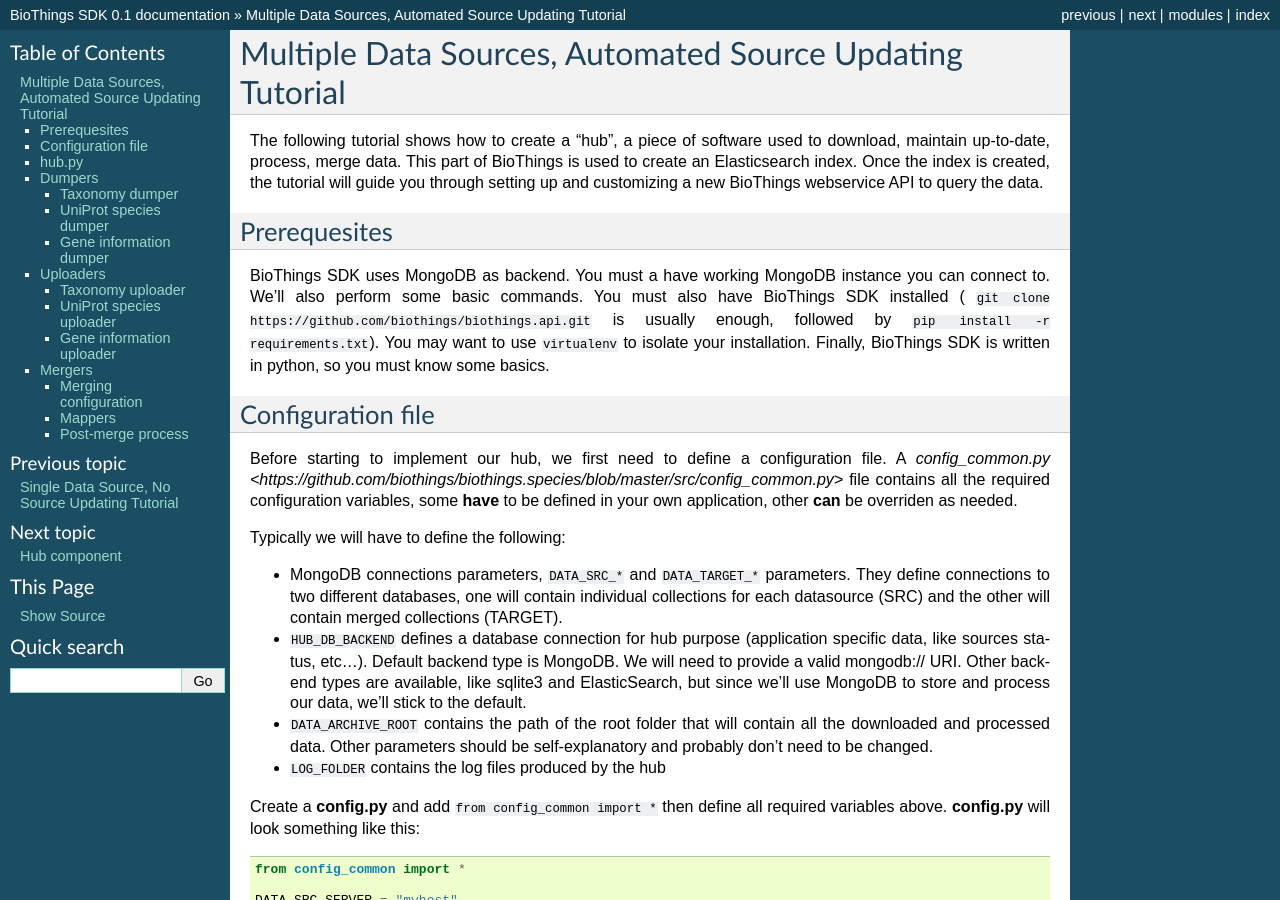
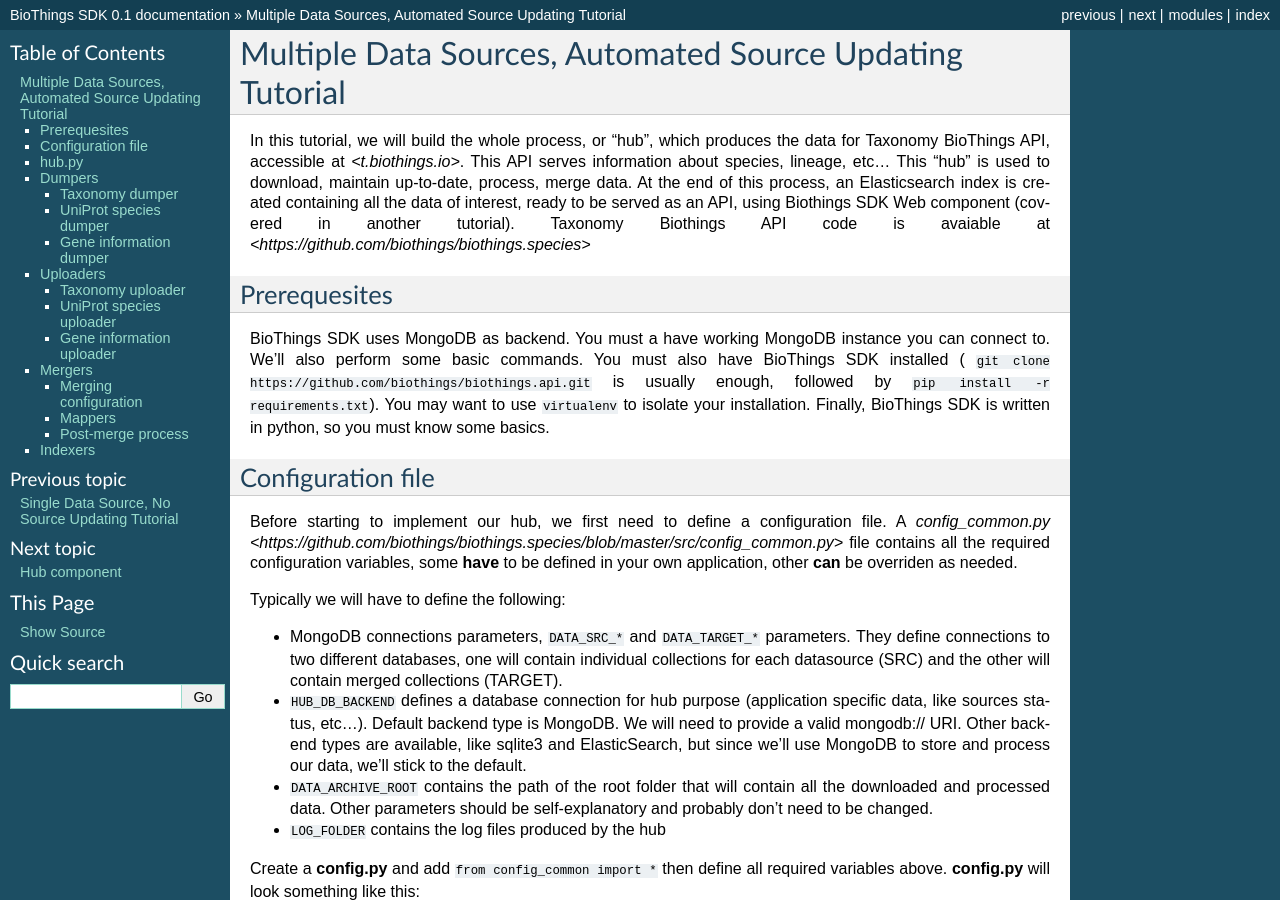
Before and after one commit to biothings/biothings.api, a Sphinx documentation site: the page built from docs/doc/multiple_sources_tutorial.rst, in a window 1280 px wide and 900 px high. Built offline with Sphinx 7.4.7, drawn with Linux system fonts in a browser that asks for light colours.

Commit message:
update intro

```diff
--- a/docs/doc/multiple_sources_tutorial.rst
+++ b/docs/doc/multiple_sources_tutorial.rst
@@ -2,11 +2,13 @@
 Multiple Data Sources, Automated Source Updating Tutorial
 *********************************************************
 
-The following tutorial shows how to create a "hub", a piece of software used to
-download, maintain up-to-date, process, merge data. This part of BioThings is used
-to create an Elasticsearch index.  Once the index is created, the tutorial will
-guide you through setting up and customizing a new BioThings webservice API to query
-the data.
+In this tutorial, we will build the whole process, or "hub", which produces the data
+for Taxonomy BioThings API, accessible at `<t.biothings.io>`. This API serves information
+about species, lineage, etc... This "hub" is used to download, maintain up-to-date,
+process, merge data. At the end of this process, an Elasticsearch index is created
+containing all the data of interest, ready to be served as an API, using
+Biothings SDK Web component (covered in another tutorial).
+Taxonomy Biothings API code is avaiable at `<https://github.com/biothings/biothings.species>`
 
 Prerequesites
 ^^^^^^^^^^^^^
@@ -1382,6 +1384,11 @@
 to create and send documents to an ElasticSearch database. This is what's actually occuring when creating a BioThings web-servuce API.
 That step will be covered in another tutorial.
 
+Indexers
+^^^^^^^^
+
+Coming soon!
+
 Full updated and maintained code for this hub is available here: https://github.com/biothings/biothings.species
 
 Also, taxonomy BioThings API can be queried as this URL: http://t.biothings.io
```
